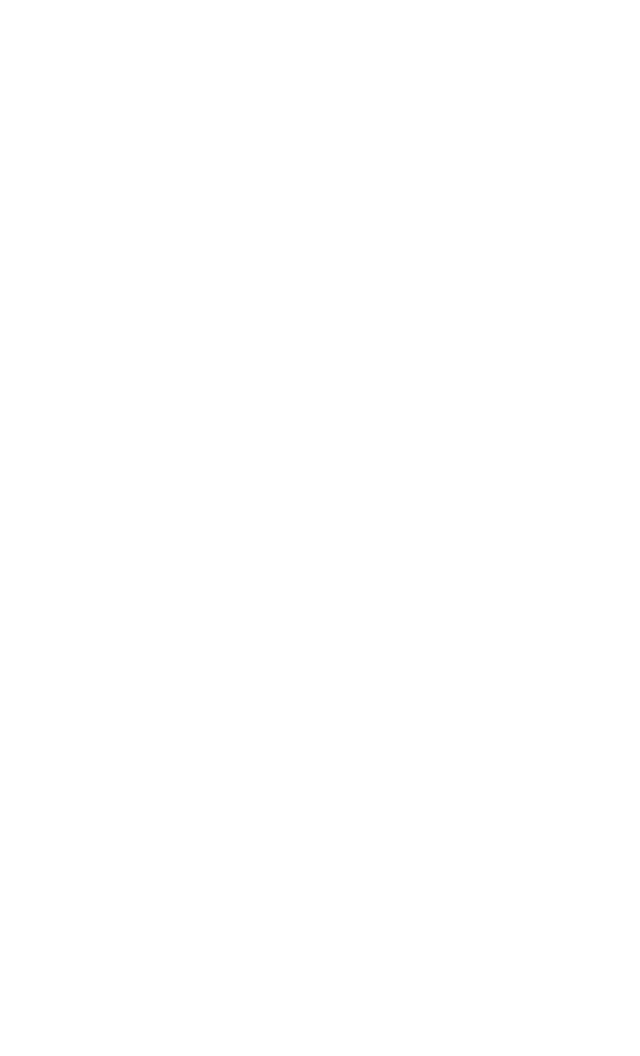
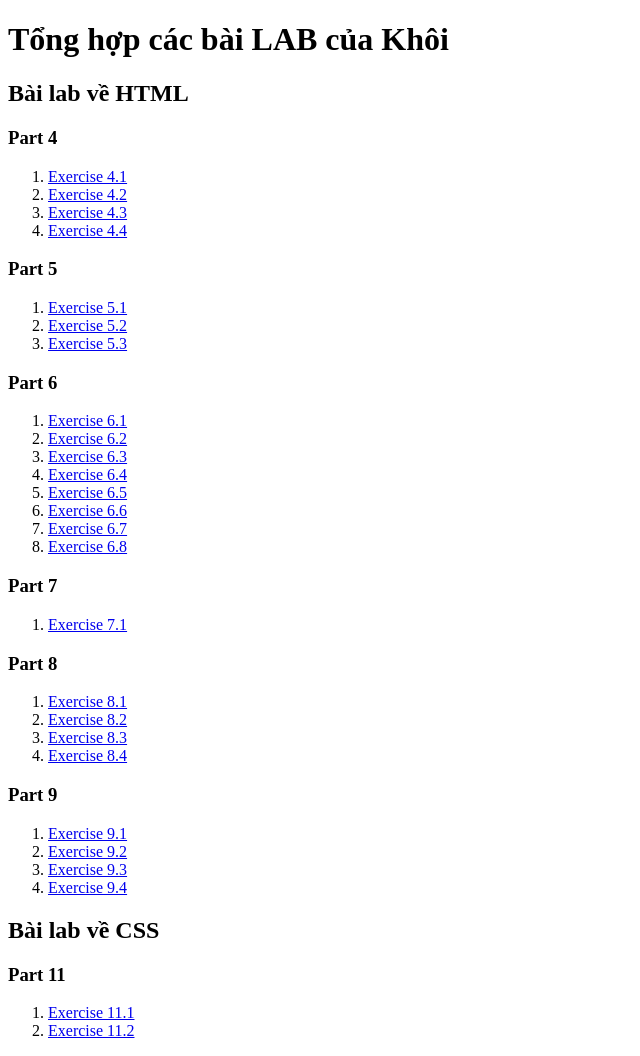
Before and after one commit to miinato/miinato.github.io, a plain HTML site: page LAB/Index.html in a window 1280 px wide. Shown: the whole page, without its empty margins (0-640 px from the left). Before the commit the page ends 800 px from the top, so only its background shows below. Drawn offline with Linux system fonts and the light colour scheme.

Commit message:
Sua met vcc

```diff
--- a/LAB/Index.html
+++ b/LAB/Index.html
@@ -0,0 +1,181 @@
+
+<!DOCTYPE html>
+<html lang="en">
+  <head>
+    <meta charset="UTF-8" />
+    <title>Learn Web Design</title>
+
+    <link
+      rel="stylesheet"
+      href="resources/css/main.css"
+      type="text/css"
+      media="screen"
+      title="no title"
+      charset="utf-8"
+    />
+  </head>
+
+  <body>
+    <h1>Tổng hợp các bài LAB của Khôi</h1>
+    <h2>Bài lab về HTML</h2>
+
+    <h3>Part 4</h3>
+    <ol>
+      <li>
+        <a href="LAB/HTML/Chương 4 - CREATING A SIMPLE PAGE/Exercise 4.1/index.html" target="_blank">
+          Exercise 4.1
+        </a>
+      </li>
+      <li>
+        <a href="LAB/HTML/Chương 4 - CREATING A SIMPLE PAGE/Exercise 4.2/index.html" target="_blank">
+          Exercise 4.2
+        </a>
+      </li>
+      <li>
+        <a href="LAB/HTML/Chương 4 - CREATING A SIMPLE PAGE/Exercise 4.3/index.html" target="_blank">
+          Exercise 4.3
+        </a>
+      </li>
+      <li>
+        <a href="LAB/HTML/Chương 4 - CREATING A SIMPLE PAGE/Exercise 4.4/index.html" target="_blank">
+          Exercise 4.4
+        </a>
+      </li>
+    </ol>
+
+    <h3>Part 5</h3>
+    <ol>
+      <li>
+        <a href="LAB/HTML/Chương 5 - CREATING A SIMPLE PAGE/Exercise 5.1/index.html" target="_blank">
+          Exercise 5.1
+        </a>
+      </li>
+      <li>
+        <a href="LAB/HTML/Chương 5 - CREATING A SIMPLE PAGE/Exercise 5.2/index.html" target="_blank">
+          Exercise 5.2
+        </a>
+      </li>
+      <li>
+        <a href="LAB/HTML/Chương 5 - CREATING A SIMPLE PAGE/Exercise 5.3/index.html" target="_blank">
+          Exercise 5.3
+        </a>
+      </li>
+    </ol>
+
+    <h3>Part 6</h3>
+    <ol>
+      <li>
+        <a href="LAB/HTML/Chương 6 - ADDING LINKS/Exercise 6.1/index.html" target="_blank">
+          Exercise 6.1
+        </a>
+      </li>
+      <li>
+        <a href="LAB/HTML/Chương 6 - ADDING LINKS/Exercise 6.2/index.html" target="_blank">
+          Exercise 6.2
+        </a>
+      </li>
+      <li>
+        <a href="LAB/HTML/Chương 6 - ADDING LINKS/Exercise 6.3/index.html" target="_blank">
+          Exercise 6.3
+        </a>
+      </li>
+      <li>
+        <a href="LAB/HTML/Chương 6 - ADDING LINKS/Exercise 6.4/index.html" target="_blank">
+          Exercise 6.4
+        </a>
+      </li>
+      <li>
+        <a href="LAB/HTML/Chương 6 - ADDING LINKS/Exercise 6.5/index.html" target="_blank">
+          Exercise 6.5
+        </a>
+      </li>
+      <li>
+        <a href="LAB/HTML/Chương 6 - ADDING LINKS/Exercise 6.6/index.html" target="_blank">
+          Exercise 6.6
+        </a>
+      </li>
+      <li>
+        <a href="LAB/HTML/Chương 6 - ADDING LINKS/Exercise 6.7/index.html" target="_blank">
+          Exercise 6.7
+        </a>
+      </li>
+      <li>
+        <a href="LAB/HTML/Chương 6 - ADDING LINKS/Exercise 6.8/index.htmll" target="_blank">
+          Exercise 6.8
+        </a>
+      </li>
+    </ol>
+
+    <h3>Part 7</h3>
+    <ol>
+      <li>
+        <a href="LAB/HTML/Chương 7 - ADDING IMAGE/Exercise 7.1/index.html" target="_blank">
+          Exercise 7.1
+        </a>
+      </li>
+    </ol>
+
+    <h3>Part 8</h3>
+    <ol>
+      <li>
+        <a href="LAB/HTML/Chương 8 - TABLE MARKUP/Exercise 8.1/index.html" target="_blank">
+          Exercise 8.1
+        </a>
+      </li>
+      <li>
+        <a href="LAB/HTML/Chương 8 - TABLE MARKUP/Exercise 8.2/index.html" target="_blank">
+          Exercise 8.2
+        </a>
+      </li>
+      <li>
+        <a href="LAB/HTML/Chương 8 - TABLE MARKUP/Exercise 8.3/index.html" target="_blank">
+          Exercise 8.3
+        </a>
+      </li>
+      <li>
+        <a href="LAB/HTML/Chương 8 - TABLE MARKUP/Exercise 8.4/index.html" target="_blank">
+          Exercise 8.4
+        </a>
+      </li>
+    </ol>
+
+    <h3>Part 9</h3>
+    <ol>
+      <li>
+        <a href="LAB/HTML/Chương 9 - FORM/Exercise 9.1/index.html" target="_blank">
+          Exercise 9.1
+        </a>
+      </li>
+      <li>
+        <a href="LAB/HTML/Chương 9 - FORM/Exercise 9.2/index.html" target="_blank">
+          Exercise 9.2
+        </a>
+      </li>
+      <li>
+        <a href="LAB/HTML/Chương 9 - FORM/Exercise 9.3/index.html" target="_blank">
+          Exercise 9.3
+        </a>
+      </li>
+      <li>
+        <a href="LAB/HTML/Chương 9 - FORM/Exercise 9.4/index.html" target="_blank">
+          Exercise 9.4
+        </a>
+      </li>
+    </ol>
+
+    <h2>Bài lab về CSS</h2>
+    <h3>Part 11</h3>
+    <ol>
+      <li>
+        <a href="LAB/HTML/Chương 11/Exercise 11.1/index.html" target="_blank">
+          Exercise 11.1
+        </a>
+      </li>
+      <li>
+        <a href="LAB/HTML/Chương 11/Exercise 11.2/index.html" target="_blank">
+          Exercise 11.2
+        </a>
+      </li>
+    </ol>
+  </body>
+</html>
```
Also changed, not shown: index.html (+1 -1 lines).
